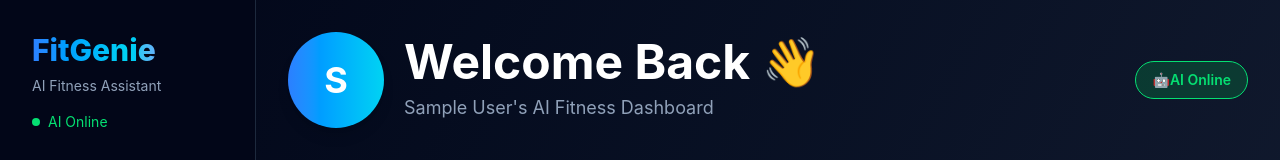
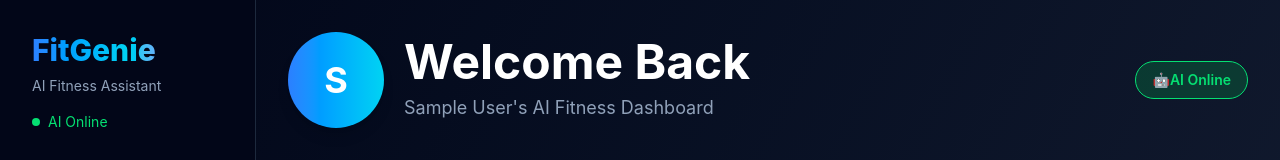
Before and after one commit to Amirrazaux/fitgennie-frontend, a Next.js app: page /dashboard in a window 1280 px wide. Shown: the top 160 px of the page. Built offline with nearby package versions, Linux system fonts and the light colour scheme; no server answers; sample sign-in values are in the browser's storage.

Commit message:
Frontend Commit

```diff
--- a/app/dashboard/page.tsx
+++ b/app/dashboard/page.tsx
@@ -104,7 +104,7 @@ export default function Dashboard() {
                     <div>
 
                         <h1 className="text-3xl md:text-5xl font-bold text-center md:text-left">
-                            Welcome Back 👋
+                            Welcome Back
                         </h1>
 
                         <p className="text-slate-400 mt-2 text-lg">
```
